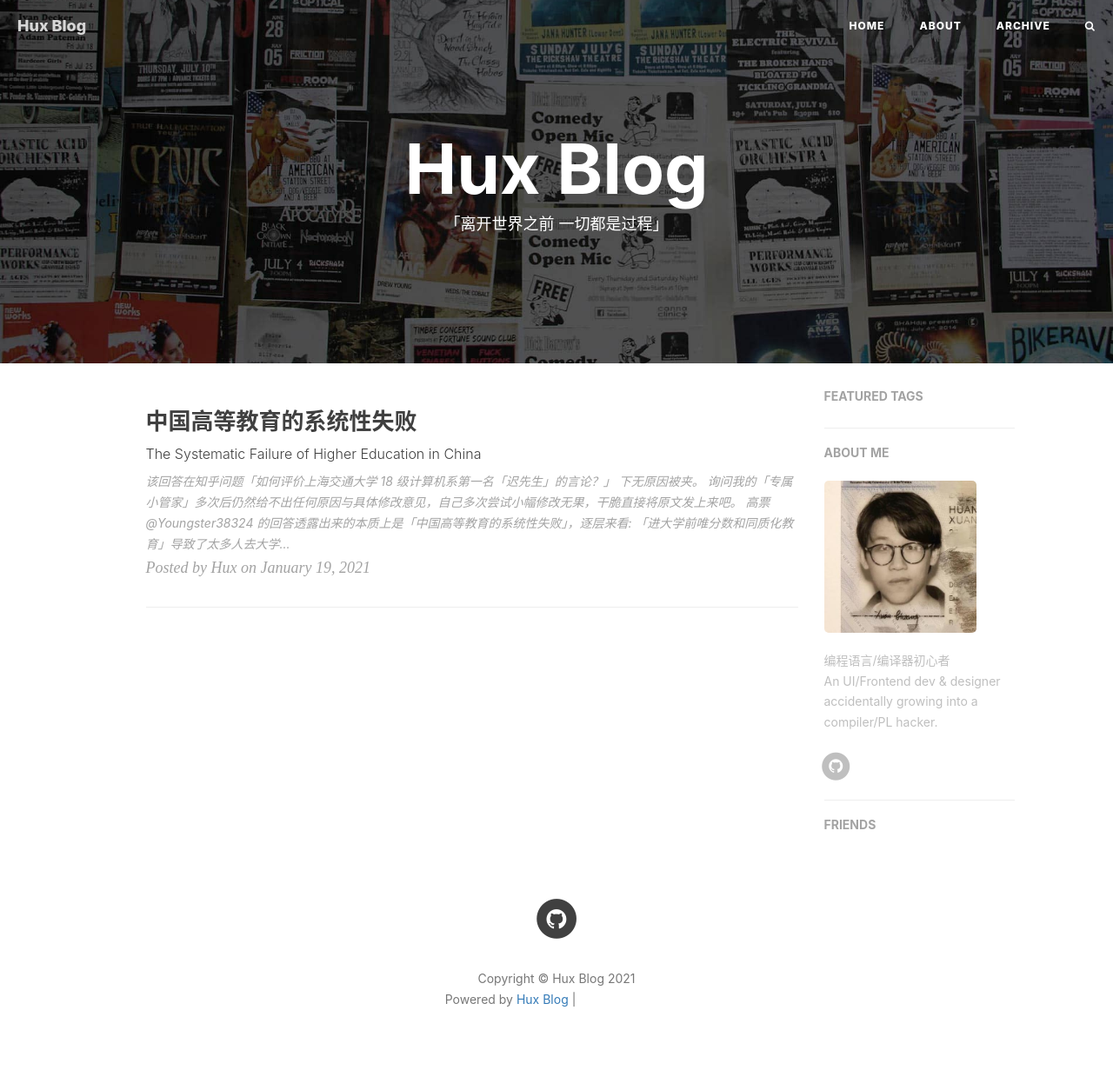
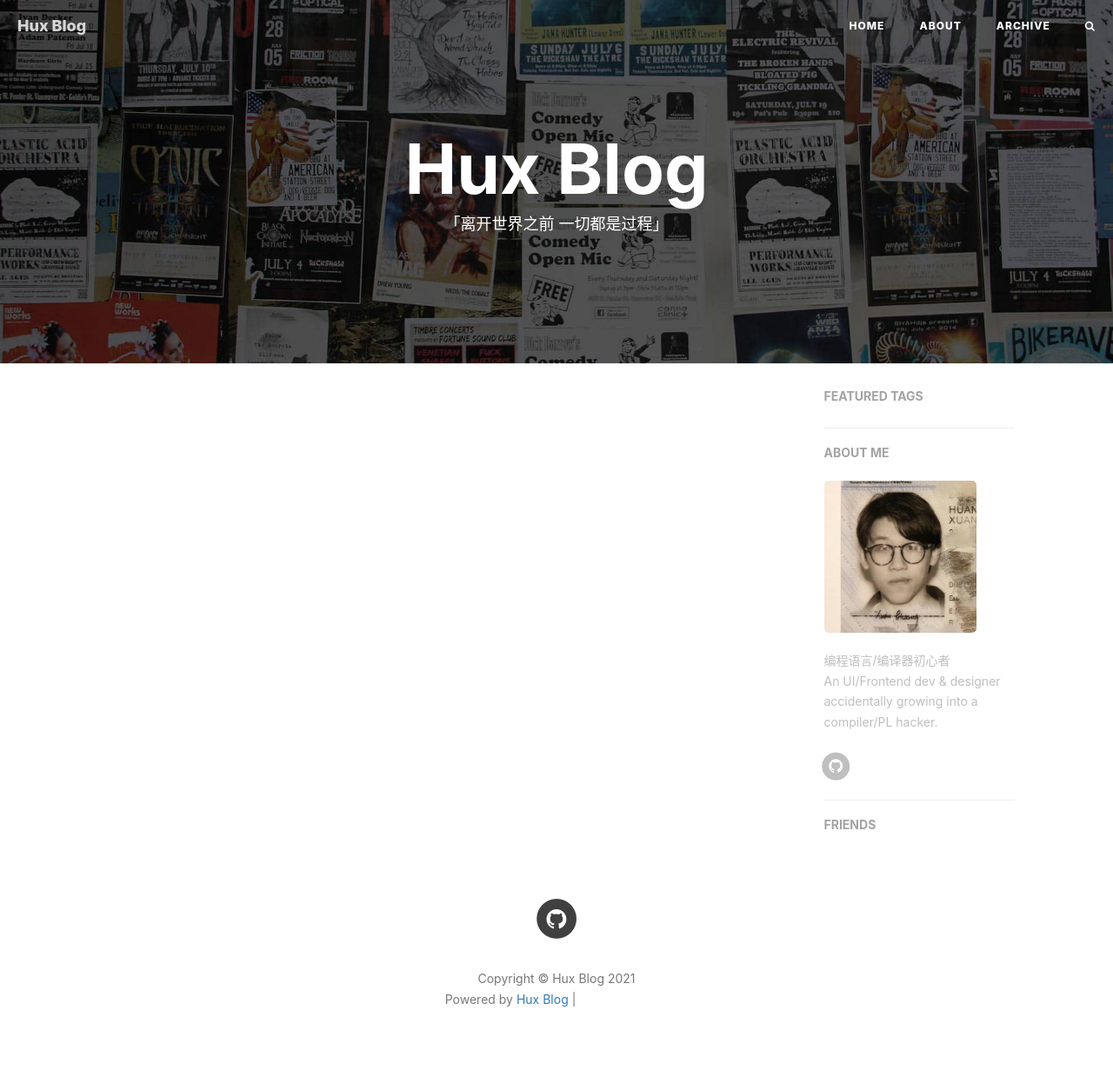
Before and after one commit to ShawnSen/ShawnSen.github.io, a Jekyll site: the page built from index.html, in a window 1280 px wide. Shown: the whole page at 87% size. Built offline with Jekyll 4.4.1, drawn with Linux system fonts in a browser that asks for light colours; nearby versions of some CDN libraries; the list of posts is cut into pages by our own code; comment, search, counter and statistics services are not loaded; part of the change alters nothing that is shown; grey boxes are pictures that could not be loaded.

Commit message:
修改信息

```diff
--- a/_config.yml
+++ b/_config.yml
@@ -55,7 +55,7 @@ kramdown:
 
 
 # Disqus settings
-disqus_username: hux
+disqus_username: shen
 
 # Netease settings
 netease_comment: false
@@ -68,7 +68,7 @@ netease_comment: false
 
 # Google Analytics
 ga_track_id: 'UA-49627206-1'            # Format: UA-xxxxxx-xx
-ga_domain: huangxuan.me
+ga_domain: shawnsen.github.io
 
 
 
--- a/_posts/2021-01-19-the-systematic-failure-of-higher-education-in-china.md
+++ /dev/null
@@ -1,31 +0,0 @@
----
-layout:     post
-title:      "中国高等教育的系统性失败"
-subtitle:   "The Systematic Failure of Higher Education in China"
-date:       2021-01-19 12:00:00
-author:     "Hux"
-catalog: false
-header-style: text
-tags:
-  - 被夹
----
-
-> 该回答在知乎问题[「如何评价上海交通大学 18 级计算机系第一名「迟先生」的言论？」](https://www.zhihu.com/question/439622084/answer/1685314467) 下无原因被夹。
-> 询问我的「专属小管家」多次后仍然给不出任何原因与具体修改意见，自己多次尝试小幅修改无果，干脆直接将原文发上来吧。
-
-
-高票 [@Youngster38324 的回答](https://www.zhihu.com/question/439622084/answer/1681505518)透露出来的本质上是「**中国高等教育的系统性失败**」，逐层来看:
-
-1. 「**进大学前唯分数和同质化教育**」导致了太多人去大学后根本不知道自己要干嘛，很多人专业根本就不是自己选的更不要说知道自己有没有兴趣了，即便是很多高分考生也路径依赖地以为继续努力填鸭就能成功，没有意识到高考后的人生已经换赛道了。这里对比美国高中生的 AP（Advanced Placement）预科制度以及整体社会鼓励向自我发展看而不是向钱看的风气。
-
-2. 「**进大学后专业制度没有容错性**」，即便已经发现自己不喜欢被录取专业了也没有办法，因为转专业制度毫无人性（通常要求你先要在你已经不喜欢了的本专业内卷到班级前多少名）。对比美国本科，专业可以 undecided（先上课再决定专业，比如经典的哈佛 CS50，你上下来感兴趣了再去选 CS）；学位本身只是某个学科下课程学分累计的自然结果，因此可以灵活的转专业与多学位；班级这种促进内卷的概念被弱化，强调跟自己比关注个人的成长，学生自己控制上几年课，念几个学位，中间休学一下都没关系。
-
-3. 前两步的结果就是导致大学为了毕业率把「**评判标准搞成了大锅饭平均主义**」，为了能够每年顺利向社会输送一批（80% 将来都不会从事本专业）的人才，打分根据每年学生情况动态规划自适应，把大学搞成了「严进宽出」。相反美国的大学教育强调「宽进严出」，无论你底子如何，无论重修几次，你只要通过了某个（相对稳定的）客观标准就是合格，为了保证该制度的机械性运作，辅以严格的日常作业计分，对「作弊」零容忍（自动化判重，发现一次重修两次退学）。
-
-4. 平均主义进一步导致「**课程设置没有灵活性无法自定义**」，老师不但要照顾及格率还有一颗圣母心希望那些对专业没什么兴趣的人能好歹学到点东西，同时又真心欣赏且想要给予好学的尖子生资源，最后即便绞尽脑汁了也还是只能弄出个在差生里下限高在尖子生里上限低的课程安排两面不当人 —— 尖子生觉得课程要求太低不能激发自己的潜力喂不饱（常见于私下要求加难度或者去无学分旁听），摸鱼的觉得老师影响了我的快乐学习（常见于课堂上一布置作业下面就叫苦连天）该挂还是挂或者 60 分万岁。对比美国，学生的课程表可以自行安排，通常一个课会开多个班次照顾灵活性，学霸可以比别人多上任意节课，也可以跨专业选课或者减少课程增加实习或研究，而且难度自选只要你点过前置技能就行。
-
-有类似迟先生这样诉求的人很多，可是一个系统很难由系统内的个体改变，所以很多个体选择了做局部优化趋利避害陪玩成为既得利益者，或者全局优化更换自己所处的系统。
-
-只要所处系统里的大部分个体都已经默许了这个游戏规则，无论迟先生是「凡尔赛」还是「理想主义」，改变赛道规则就会被其他个体认为侵害到利益。小孩才分对错，成年人的屁股都是歪得，都是各取所需。
-
-**都是这个时代的缩影。**
```
